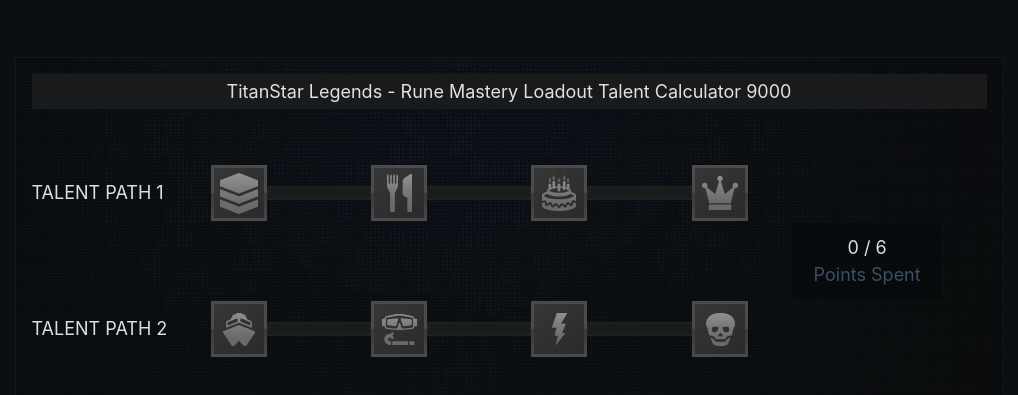
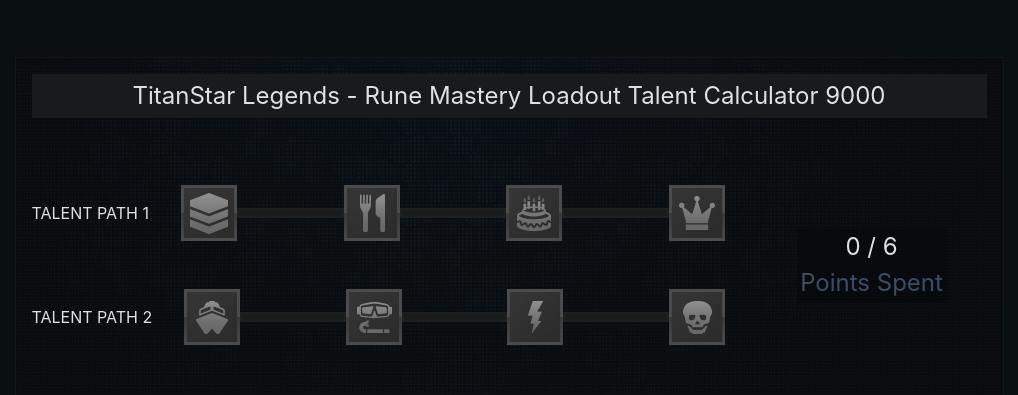
Before and after one commit to Pum8i/titan-star-legends, a React (Vite) app: page / in a window 1280 px wide. Shown: the part 157-552 px from the top of the page, without its empty margins (131-1149 px from the left). Built offline with nearby package versions, Linux system fonts and the light colour scheme.

Commit message:
Fixed CSS/responsiveness

```diff
--- a/package.json
+++ b/package.json
@@ -11,6 +11,7 @@
   },
   "dependencies": {
     "clsx": "^2.1.1",
+    "modern-normalize": "^3.0.1",
     "react": "^18.3.1",
     "react-dom": "^18.3.1",
     "react-hot-toast": "^2.4.1"
--- a/src/App.css
+++ b/src/App.css
@@ -1,5 +1,4 @@
 #root {
-  max-width: 1280px;
   margin: 0 auto;
   text-align: center;
 }
--- a/src/components/playing-board.module.css
+++ b/src/components/playing-board.module.css
@@ -1,6 +1,7 @@
 .playingBoard {
   height: 373px;
-  width: 989px;
+  width: 100vw;
+  max-width: 989px;
   display: flex;
   flex-direction: column;
   border: 1px solid #13161b;
@@ -9,7 +10,7 @@
   -webkit-box-sizing: border-box;
   box-sizing: border-box;
   background-image: url("../assets/talent-calc-bg.png");
-  font-size: large;
+  font-size: x-large;
 }
 
 .gameSection {
@@ -22,16 +23,16 @@
 }
 
 .pathSection {
-  width: 75%;
+  width: 100%;
   height: 100%;
   display: flex;
   flex-direction: column;
   align-items: start;
   justify-content: center;
-  gap: 5rem;
+  gap: 3rem;
 }
 
-@media screen and (max-width: 989px) {
+@media screen and (max-width: 700px) {
   .playingBoard {
     height: 100vh;
     max-height: 989px;
--- a/src/components/points-box.module.css
+++ b/src/components/points-box.module.css
@@ -1,8 +1,8 @@
 .outerBox {
-  width: 25%;
   display: flex;
   align-items: center;
   justify-content: center;
+  padding-inline: 2.5rem;
 }
 
 .innerBox {
@@ -20,7 +20,7 @@
   color: #3c4e64;
 }
 
-@media screen and (max-width: 989px) {
+@media screen and (max-width: 700px) {
   .outerBox {
     width: 100%;
   }
--- a/src/components/talent-path.module.css
+++ b/src/components/talent-path.module.css
@@ -17,18 +17,20 @@
 }
 
 .talentTitle {
-  width: 25%;
   text-align: left;
+  font-size: medium;
+  white-space: nowrap;
 }
 
 .runesBox {
-  width: 75%;
+  width: 100%;
   display: flex;
   flex-direction: row;
   align-items: center;
+  padding-inline: 2rem;
 }
 
-@media screen and (max-width: 989px) {
+@media screen and (max-width: 700px) {
   .path {
     height: 100%;
     min-height: 10px;
--- a/src/index.css
+++ b/src/index.css
@@ -1,3 +1,5 @@
+@import "node_modules/modern-normalize/modern-normalize.css";
+
 :root {
   font-family: Inter, system-ui, Avenir, Helvetica, Arial, sans-serif;
   line-height: 1.5;
```
Also changed, not shown: 1 other file (tests, documents, lock files or other folders).
